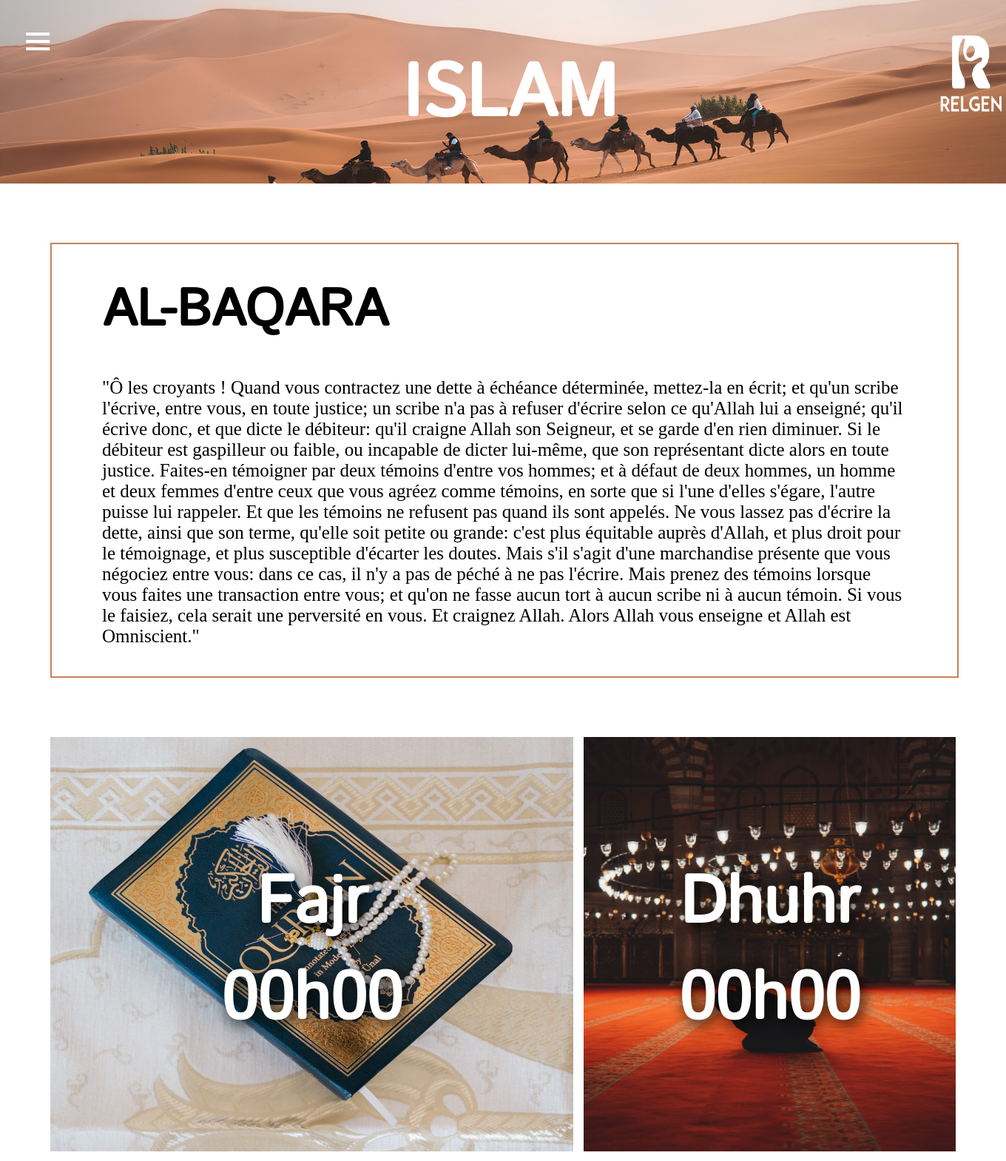
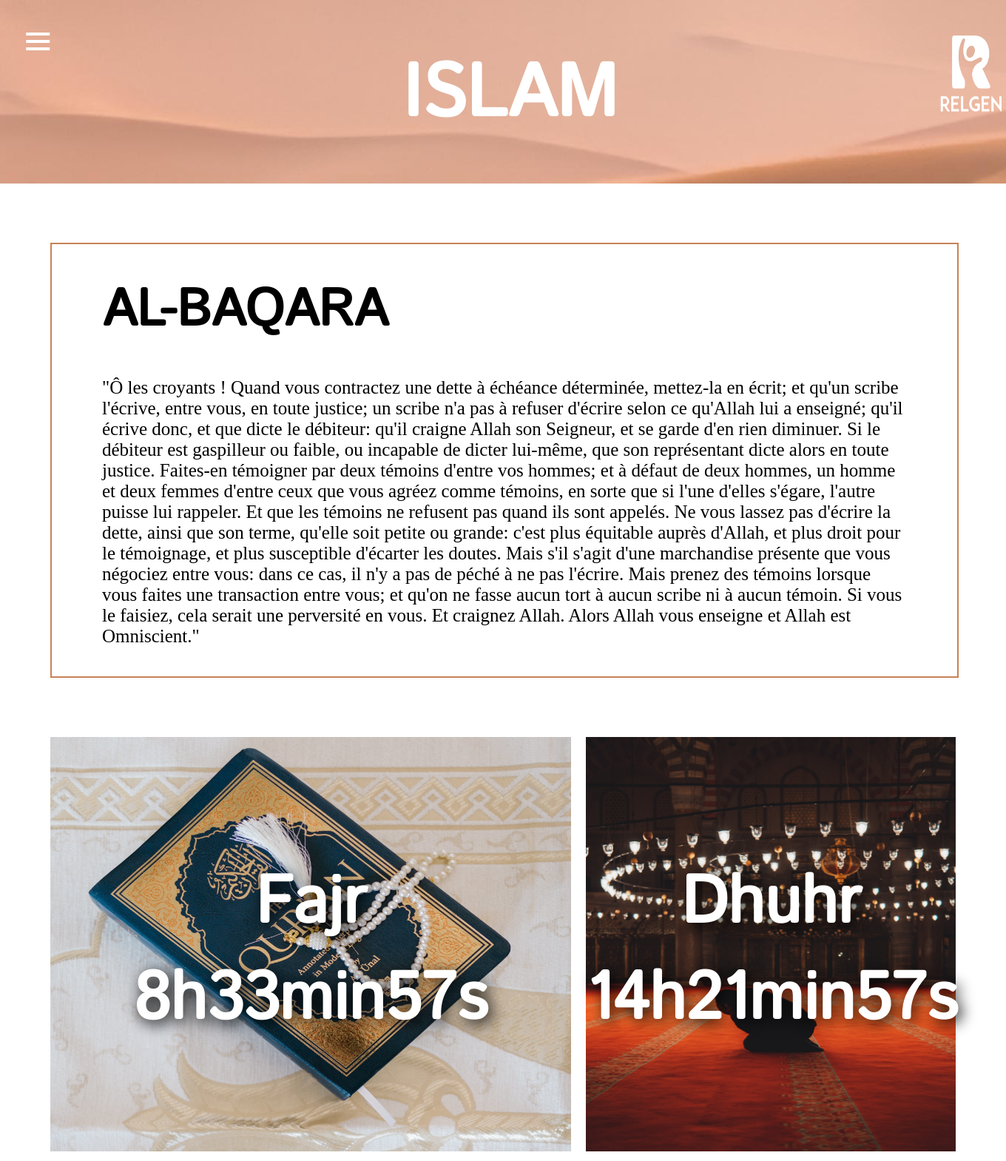
Before and after one commit to RxSachaDev/RELGEN, a Django app: page /sourate-du-jour/ in a window 1360 px wide; the page is wider, and only the part inside the window is pictured. Shown: the top 1569 px of that part at 74% size. Run offline with Django 4.2, Linux system fonts and the light colour scheme; data comes from the database, SQL or seed files in the repository; both versions use the stored data as it was after the commit; some web fonts are replaced.

Commit message:
Mise en place du compteur

```diff
--- a/merchex/sourates/admin.py
+++ b/merchex/sourates/admin.py
@@ -1,6 +1,7 @@
 from django.contrib import admin
 from sourates.models import Band
 from sourates.models import Title
+from sourates.models import Date
 
 class BandAdmin(admin.ModelAdmin):  # nous insérons ces deux lignes..
     list_display = ('name', 'year_formed', 'genre') # liste les champs que nous voulons sur l'affichage de la liste
@@ -8,5 +9,8 @@ class BandAdmin(admin.ModelAdmin):  # nous insérons ces deux lignes..
 class TitleAdmin(admin.ModelAdmin):  # nous insérons ces deux lignes..
     list_display = ('name', 'n_verset')
 
+
+
 admin.site.register(Band, BandAdmin) # nous modifions cette ligne, en ajoutant un deuxième argument
 admin.site.register(Title, TitleAdmin)
+admin.site.register(Date)
--- a/merchex/sourates/models.py
+++ b/merchex/sourates/models.py
@@ -27,3 +27,13 @@ class Title(models.Model):
     )
     def __str__(self):
         return f'{self.name}'
+
+class Date(models.Model):
+    date_jour = models.DateField()
+    fajr = models.TimeField()
+    dhuhr = models.TimeField()
+    asr = models.TimeField()
+    maghreb = models.TimeField()
+    icha = models.TimeField()
+    def __str__(self):
+        return self.date_jour.strftime('%Y-%m-%d')
--- a/merchex/sourates/templates/sourates/sourates.html
+++ b/merchex/sourates/templates/sourates/sourates.html
@@ -35,25 +35,25 @@
             <div class='info1'>
                 <div class='info fajr'>
                     <p>Fajr</p>
-                    <p>00h00</p>
+                    <p>{{ fajr_hours }}h{{ fajr_minutes}}min{{ fajr_seconds }}s</p>
                 </div>
                 <div class='info dhuhr'>
                     <p>Dhuhr</p>
-                    <p>00h00</p>
+                    <p>{{ dhuhr_hours }}h{{ dhuhr_minutes}}min{{ dhuhr_seconds }}s</p>
                 </div>
             </div>
             <div class='info1'>
                 <div class='info asr'>
                     <p>'Asr</p>
-                    <p>00h00</p>
+                    <p>{{ asr_hours }}h{{ asr_minutes}}min{{ asr_seconds }}s</p>
                 </div>
                 <div class='info maghreb'>
-                    <p>Mahgreb</p>
-                    <p>00h00</p>
+                    <p>Maghreb</p>
+                    <p> {{ maghreb_hours }}h{{ maghreb_minutes}}min{{ maghreb_seconds }}s</p>
                 </div>
                 <div class='info icha'>
                     <p>'Ichâ'</p>
-                    <p>00h00</p>
+                    <p>{{ icha_hours }}h{{ icha_minutes}}min{{ icha_seconds }}s</p>
                 </div>
             </div>
         </div>
@@ -73,4 +73,5 @@
         <img src="{% static 'sourates/assets/logo.png' %}" alt="Logo">
     </footer>
 
+
 {% endblock %}
--- a/merchex/sourates/views.py
+++ b/merchex/sourates/views.py
@@ -4,10 +4,12 @@ from django.http import HttpResponse
 from django.shortcuts import render
 from sourates.models import Band
 from sourates.models import Title
+from sourates.models import Date
 from sourates.forms import ContactUsForm
 from django.core.mail import send_mail
 from django.shortcuts import redirect
 import random
+from datetime import *
 
 
 def band_list(request):
@@ -32,7 +34,51 @@ def sourates(request):
     # S'assurer qu'il y a au moins un titre
     title = titles[0]
 
-    return render(request, 'sourates/sourates.html', {'title': title})
+    date = Date.objects.all()
+
+    current_time = datetime.now().time()
+
+    Fajr =  datetime.combine(datetime.today(), date[0].fajr) - datetime.combine(datetime.today(), current_time)
+
+    fajr_hours = Fajr.seconds // 3600
+
+    fajr_minutes = (Fajr.seconds % 3600) // 60
+
+    fajr_seconds = (Fajr.seconds % 3600) % 60
+
+    Maghreb =  datetime.combine(datetime.today(), date[0].maghreb) - datetime.combine(datetime.today(), current_time)
+
+    maghreb_hours = Maghreb.seconds // 3600
+
+    maghreb_minutes = (Maghreb.seconds % 3600) // 60
+
+    maghreb_seconds = (Maghreb.seconds % 3600) % 60
+
+    Dhuhr =  datetime.combine(datetime.today(), date[0].dhuhr) - datetime.combine(datetime.today(), current_time)
+
+    dhuhr_hours = Dhuhr.seconds // 3600
+
+    dhuhr_minutes = (Dhuhr.seconds % 3600) // 60
+
+    dhuhr_seconds = (Dhuhr.seconds % 3600) % 60
+
+    Asr =  datetime.combine(datetime.today(), date[0].asr) - datetime.combine(datetime.today(), current_time)
+
+    asr_hours = Asr.seconds // 3600
+
+    asr_minutes = (Asr.seconds % 3600) // 60
+
+    asr_seconds = (Asr.seconds % 3600) % 60
+
+    Icha =  datetime.combine(datetime.today(), date[0].icha) - datetime.combine(datetime.today(), current_time)
+
+    icha_hours = Icha.seconds // 3600
+
+    icha_minutes = (Icha.seconds % 3600) // 60
+
+    icha_seconds = (Icha.seconds % 3600) % 60
+
+    return render(request, 'sourates/sourates.html', {'title': title,  'fajr_hours' : fajr_hours, 'fajr_minutes' : fajr_minutes, 'fajr_seconds' : fajr_seconds, 'maghreb_hours' : maghreb_hours, 'maghreb_minutes' : maghreb_minutes, 'maghreb_seconds' : maghreb_seconds, 'dhuhr_hours' : dhuhr_hours, 'dhuhr_minutes' : dhuhr_minutes, 'dhuhr_seconds' : dhuhr_seconds, 'asr_hours' : asr_hours, 'asr_minutes' : asr_minutes, 'asr_seconds' : asr_seconds, 'icha_hours' : icha_hours, 'icha_minutes' : icha_minutes, 'icha_seconds' : icha_seconds } )
 
 def contact(request):
     if request.method == 'POST':
--- a/merchex/static/sourates/style.css
+++ b/merchex/static/sourates/style.css
@@ -66,8 +66,7 @@
 }
 
 .islam {
-    background: url(assets/desert.jpg);
-    background-size: 100% 100%;
+    background: url(assets/desert.jpg)center center;
 }
 nav input {
     display: none;
@@ -131,11 +130,10 @@ nav input {
     color: black;
     width: 13vw;
     height: 100%;
+    box-shadow: 0px 0px 12px rgba(0, 0, 0, 0.318);
     z-index: 1;
 
 }
-
-
 
 #checknav:checked~.menu-deroulant #close {
     margin-left: 0px;
@@ -301,16 +299,16 @@ h3 {
     margin-top: 10vh;
     display: flex;
     flex-direction: column;
-    gap: 2vh;
+    gap: 3vh;
 }
 
 
 .fajr{
-    width: 52vw;
+    width: 51.75vw;
     background-image: url(assets/Fajr.jpg);
 }
 .dhuhr{
-    width: 37vw;
+    width: 36.75vw;
     background-image: url(assets/Dhuhr.jpg);
 }
 .asr{
@@ -346,7 +344,7 @@ h3 {
     display: flex;
     flex-direction: row;
     margin-left: 5vw;
-    gap: 1vw;
+    gap: 1.5vw;
 }
 
 
```
Also changed, not shown: merchex/db.sqlite3, merchex/sourates/migrations/0008_date.py (added), merchex/sourates/migrations/0009_alter_date_date_jour.py (added).
